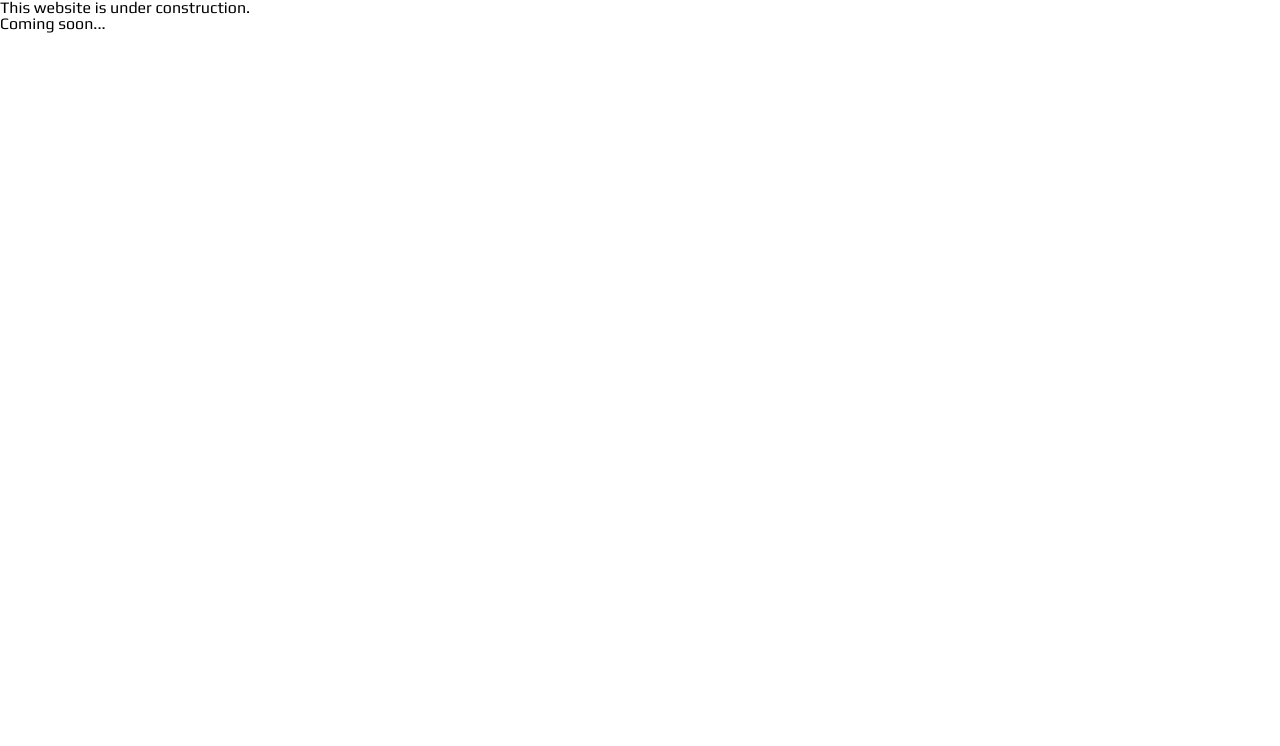
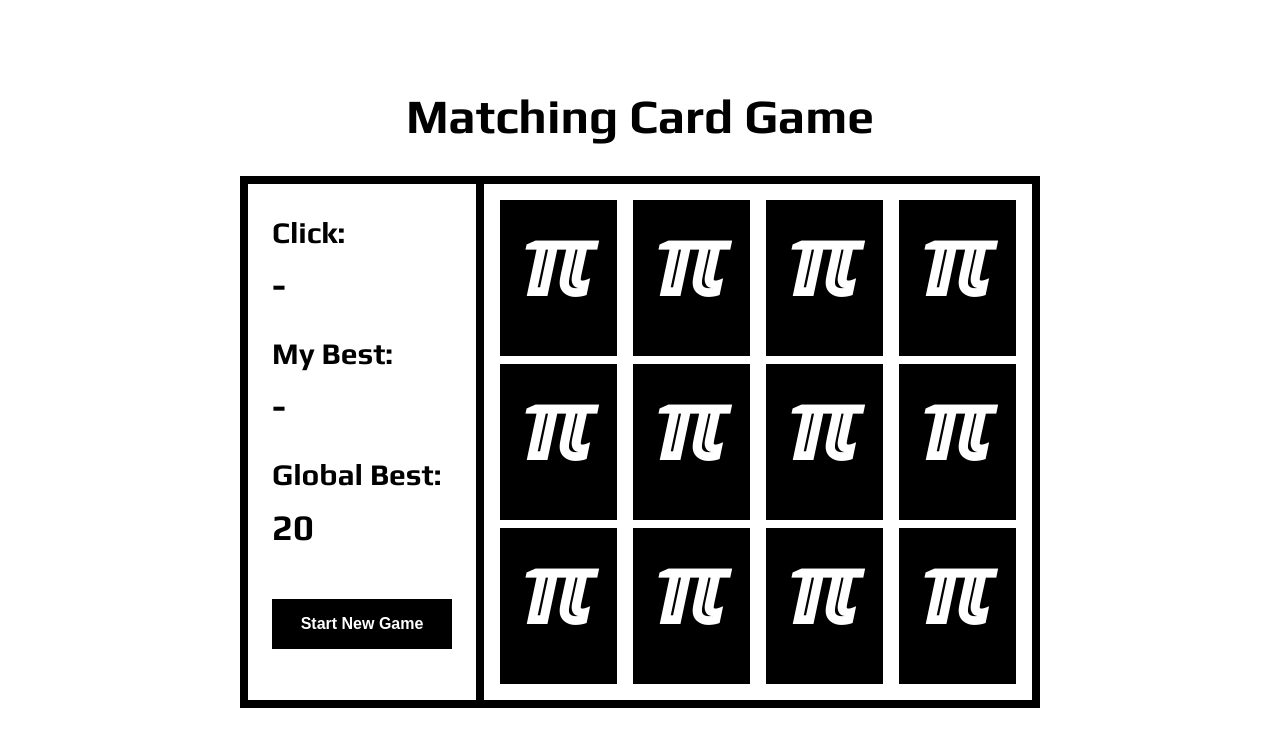
Before and after one commit to Yutna/matching-card-game, a Next.js app: page / in a window 1280 px wide. Shown: the top 746 px of the page. Built offline with nearby package versions, Linux system fonts and the light colour scheme.

Commit message:
Implement matching game card UI. (#14)

```diff
--- a/pages/index.js
+++ b/pages/index.js
@@ -1,15 +1,73 @@
 import Head from 'next/head';
+import layoutStyles from '../styles/layout.module.scss';
+import headerStyles from '../styles/header.module.scss';
+import deskStyles from '../styles/desk.module.scss';
+import cardStyles from '../styles/card.module.scss';
+import panelStyles from '../styles/panel.module.scss';
+import buttonStyles from '../styles/button.module.scss';
 
 export default function Home() {
   return (
-    <>
+    <div className={layoutStyles.container}>
       <Head>
         <title>Matching Game Card</title>
         <link rel="preconnect" href="https://fonts.gstatic.com" />
         <link rel="stylesheet" href="https://fonts.googleapis.com/css2?family=Play:wght@400;700&display=swap" />
       </Head>
-      <h1>This website is under construction.</h1>
-      <p>Coming soon...</p>
-    </>
+      <header className={headerStyles.header}>
+        <h1 className={headerStyles.headerTitle}>
+          Matching Card Game
+        </h1>
+      </header>
+      <div className={deskStyles.desk}>
+        <div className={deskStyles.deskPanel}>
+          <div className={panelStyles.panel}>
+            <strong className={panelStyles.panelTitle}>
+              Click:
+            </strong>
+            <em className={panelStyles.panelScore}>
+              -
+            </em>
+          </div>
+          <div className={panelStyles.panel}>
+            <strong className={panelStyles.panelTitle}>
+              My Best:
+            </strong>
+            <em className={panelStyles.panelScore}>
+              -
+            </em>
+          </div>
+          <div className={panelStyles.panel}>
+            <strong className={panelStyles.panelTitle}>
+              Global Best:
+            </strong>
+            <em className={panelStyles.panelScore}>
+              20
+            </em>
+          </div>
+          <div className={panelStyles.panel}>
+            <button type="button" className={buttonStyles.button}>
+              Start New Game
+            </button>
+          </div>
+        </div>
+        <div className={deskStyles.deskBoard}>
+          <div className={cardStyles.card}>1</div>
+          <div className={cardStyles.card}>1</div>
+          <div className={cardStyles.card}>2</div>
+          <div className={cardStyles.card}>2</div>
+
+          <div className={cardStyles.card}>3</div>
+          <div className={cardStyles.card}>3</div>
+          <div className={cardStyles.card}>4</div>
+          <div className={cardStyles.card}>4</div>
+
+          <div className={cardStyles.card}>5</div>
+          <div className={cardStyles.card}>5</div>
+          <div className={cardStyles.card}>6</div>
+          <div className={cardStyles.card}>6</div>
+        </div>
+      </div>
+    </div>
   );
 }
--- /dev/null
+++ b/styles/button.module.scss
@@ -0,0 +1,21 @@
+.button {
+  display: inline-block;
+  border: 0;
+  padding: 1rem;
+  color: white;
+  font-size: 16px;
+  font-weight: 700;
+  text-align: center;
+  text-decoration: none;
+  background-color: black;
+  cursor: pointer;
+
+  &:hover {
+    background-color: #1F2937;
+  }
+
+  &:active {
+    background-color: #374151;
+    transform: translateY(2px);
+  }
+}
--- /dev/null
+++ b/styles/card.module.scss
@@ -0,0 +1,128 @@
+.card {
+  position: relative;
+  display: flex;
+  justify-content: center;
+  align-items: center;
+  width: 7.3125rem;
+  height: 9.75rem;
+  color: transparent;
+  font-size: 3.75rem;
+  font-weight: 700;
+  background-color: black;
+  -webkit-backface-visibility: visible;
+  backface-visibility: visible;
+  animation-duration: 0.75s;
+  user-select: none;
+
+  &::before {
+    content: "\213C";
+    position: absolute;
+    top: 50%;
+    left: 50%;
+    margin-top: -14%;
+    margin-right: -50%;
+    color: white;
+    font-size: 6rem;
+    font-weight: 700;
+    text-align: center;
+    transform: translate(-50%, -50%);
+  }
+}
+
+.cardOpen {
+  border: 8px solid black;
+  color: black;
+  background-color: white;
+  transform: rotateY(0);
+  animation-name: flip;
+
+  &::before {
+    content: "";
+  }
+}
+
+.cardMatch {
+  color: blue;
+  border: 8px solid blue;
+  animation-name: shake;
+}
+
+.cardUnmatched {
+  color: red;
+  border: 8px solid red;
+  animation-name: woop;
+}
+
+.cardDisabled {
+  pointer-events: none;
+}
+
+@keyframes flip {
+	from {
+		transform: perspective(400px) rotate3d(0, 1, 0, 90deg);
+		animation-timing-function: ease-in;
+		opacity: 0;
+	}
+
+	40% {
+		transform: perspective(400px) rotate3d(0, 1, 0, -20deg);
+		animation-timing-function: ease-in;
+	}
+
+	60% {
+		transform: perspective(400px) rotate3d(0, 1, 0, 10deg);
+		opacity: 1;
+	}
+
+	80% {
+		transform: perspective(400px) rotate3d(0, 1, 0, -5deg);
+	}
+
+	to {
+		transform: perspective(400px);
+	}
+}
+
+@keyframes shake {
+	from {
+		transform: scale3d(1, 1, 1);
+	}
+
+	30% {
+		transform: scale3d(1.25, 0.75, 1);
+	}
+
+	40% {
+		transform: scale3d(0.75, 1.25, 1);
+	}
+
+	50% {
+		transform: scale3d(1.15, 0.85, 1);
+	}
+
+	65% {
+		transform: scale3d(0.95, 1.05, 1);
+	}
+
+	75% {
+		transform: scale3d(1.05, 0.95, 1);
+	}
+
+	to {
+		transform: scale3d(1, 1, 1);
+	}
+}
+
+@keyframes woop {
+	from {
+		transform: scale3d(1, 1, 1);
+	}
+
+	50% {
+		transform: scale3d(1.08, 1.08, 1.08);
+	}
+
+	to {
+		transform: scale3d(1, 1, 1);
+	}
+}
--- /dev/null
+++ b/styles/desk.module.scss
@@ -0,0 +1,21 @@
+.desk {
+  display: flex;
+  width: 50rem;
+  height: 33.25rem;
+  border: 8px solid black;
+}
+
+.deskPanel {
+  width: 14.75rem;
+  border-right: 8px solid black;
+  padding: 1rem;
+}
+
+.deskBoard {
+  display: flex;
+  flex-wrap: wrap;
+  justify-content: space-between;
+  align-content: space-between;
+  width: calc(100% - 14.75rem);
+  padding: 1rem;
+}
--- /dev/null
+++ b/styles/header.module.scss
@@ -0,0 +1,8 @@
+.header {
+  margin-bottom: 2.25rem;
+}
+
+.headerTitle {
+  font-size: 3rem;
+  font-weight: 700;
+}
--- /dev/null
+++ b/styles/layout.module.scss
@@ -0,0 +1,9 @@
+.container {
+  display: flex;
+  flex-direction: column;
+  justify-content: center;
+  align-items: center;
+  width: 100vw;
+  height: 100vh;
+  min-width: 54rem;
+}
--- /dev/null
+++ b/styles/panel.module.scss
@@ -0,0 +1,17 @@
+.panel {
+  display: flex;
+  flex-direction: column;
+  justify-content: space-around;
+  width: 100%;
+  height: 7.5625rem;
+  padding: 0.5rem;
+  font-weight: 700;
+}
+
+.panelTitle {
+  font-size: 1.875rem;
+}
+
+.panelScore {
+  font-size: 2.25rem;
+}
```
